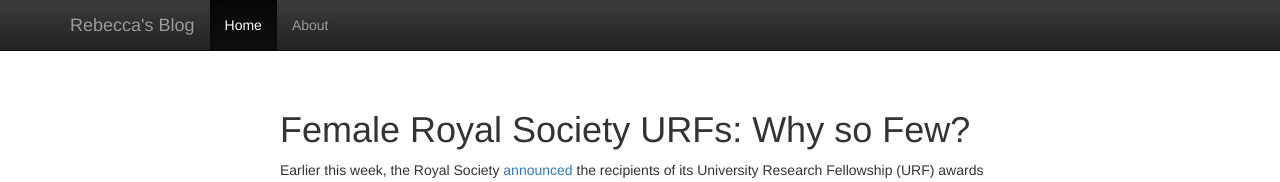
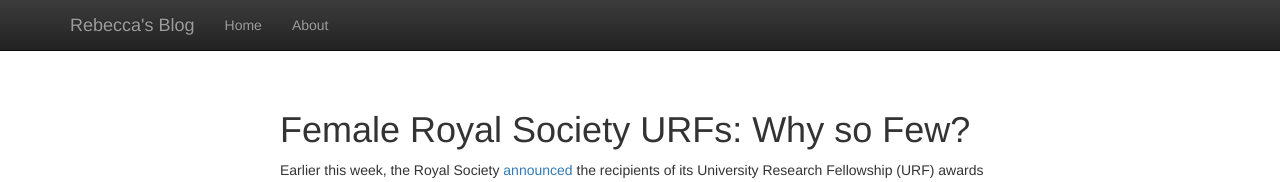
Before and after one commit to rebeccaroisin/rebeccaroisin.github.io, a Jekyll site: the page built from _posts/2014-09-29-urfs.md, in a window 1280 px wide. Shown: the top 182 px of the page. Built offline with Jekyll 4.4.1, drawn with Linux system fonts in a browser that asks for light colours; nearby versions of some CDN libraries; Markdown is read by kramdown in place of the engine named in the settings; formulas are drawn with MathJax 3.

Commit message:
added navbar

```diff
--- a/_layouts/default.html
+++ b/_layouts/default.html
@@ -37,7 +37,7 @@ body {
         </div>
         <div class="collapse navbar-collapse">
           <ul class="nav navbar-nav">
-            <li class="active"><a href="http://rebeccaroisin.github.io/">Home</a></li>
+            <li><a href="http://rebeccaroisin.github.io/">Home</a></li>
             <li><a href="http://rrm33.user.srcf.net/">About</a></li>
           </ul>
         </div><!--/.nav-collapse -->
```
